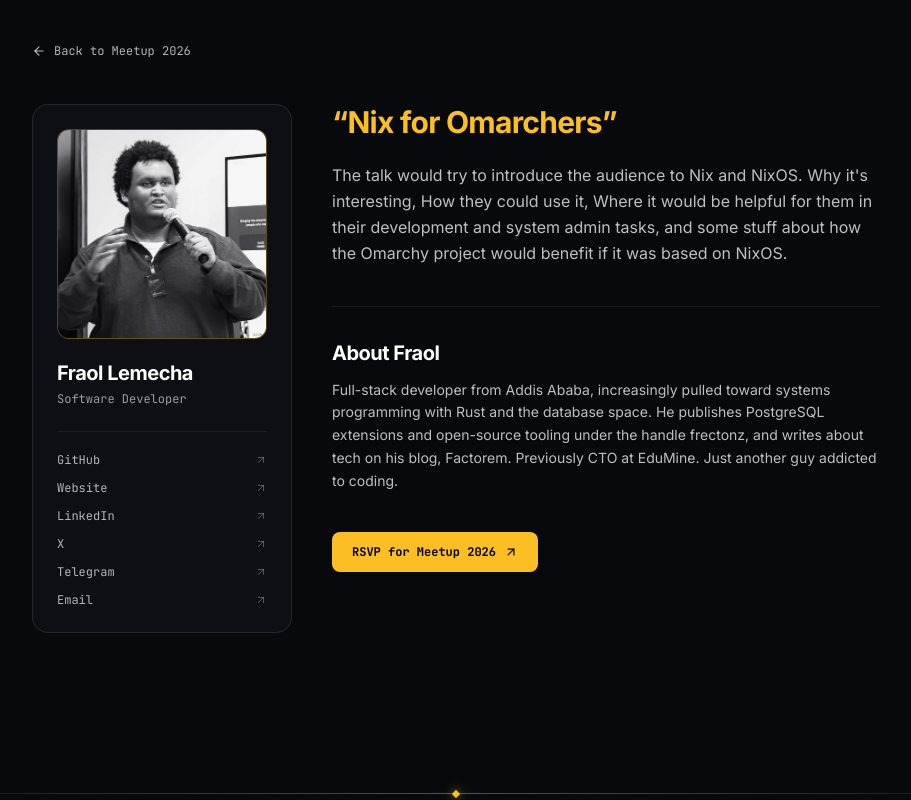
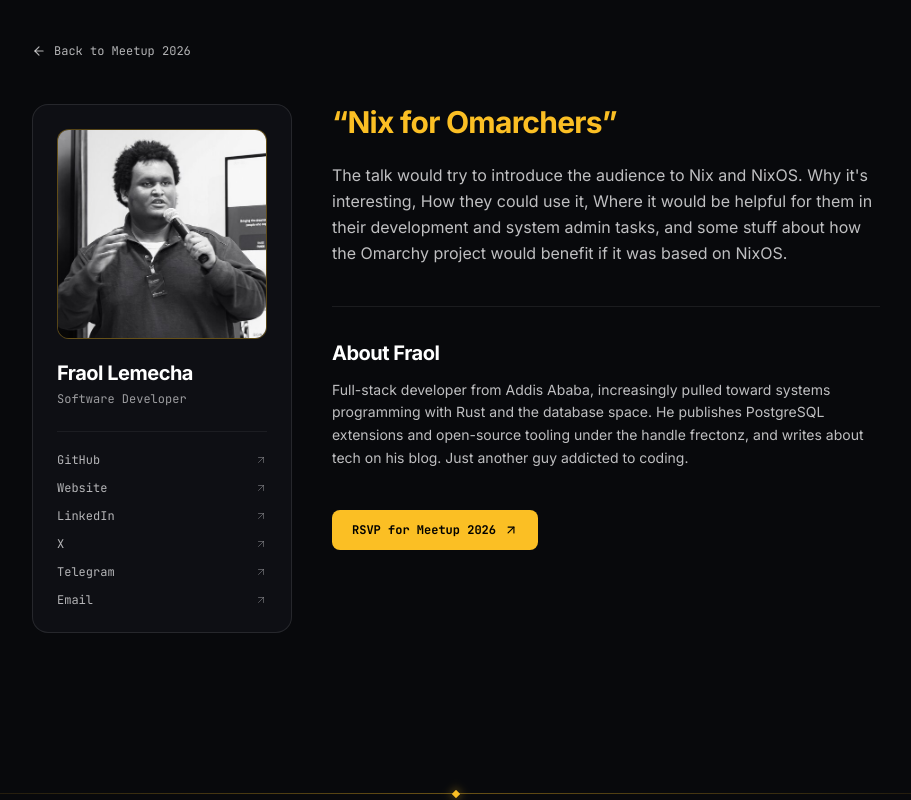
Before and after one commit to nebiyuelias1/omarchy-ethiopia, a Next.js app: page /meetup/speakers/fraol-lemecha in a window 1280 px wide. Shown: the top 800 px of the page, without its empty margins (184-1095 px from the left). Built offline with nearby package versions, Linux system fonts and the light colour scheme.

Commit message:
chore: update frectonz bio

```diff
--- a/data/speakers.ts
+++ b/data/speakers.ts
@@ -30,7 +30,7 @@
     talk: "Nix for Omarchers",
     abstract:
       "The talk would try to introduce the audience to Nix and NixOS. Why it's interesting, How they could use it, Where it would be helpful for them in their development and system admin tasks, and some stuff about how the Omarchy project would benefit if it was based on NixOS.",
-    bio: "Full-stack developer from Addis Ababa, increasingly pulled toward systems programming with Rust and the database space. He publishes PostgreSQL extensions and open-source tooling under the handle frectonz, and writes about tech on his blog, Factorem. Previously CTO at EduMine. Just another guy addicted to coding.",
+    bio: "Full-stack developer from Addis Ababa, increasingly pulled toward systems programming with Rust and the database space. He publishes PostgreSQL extensions and open-source tooling under the handle frectonz, and writes about tech on his blog. Just another guy addicted to coding.",
     photo: fraolPhoto,
     avatar: "FL",
     contacts: [
```
